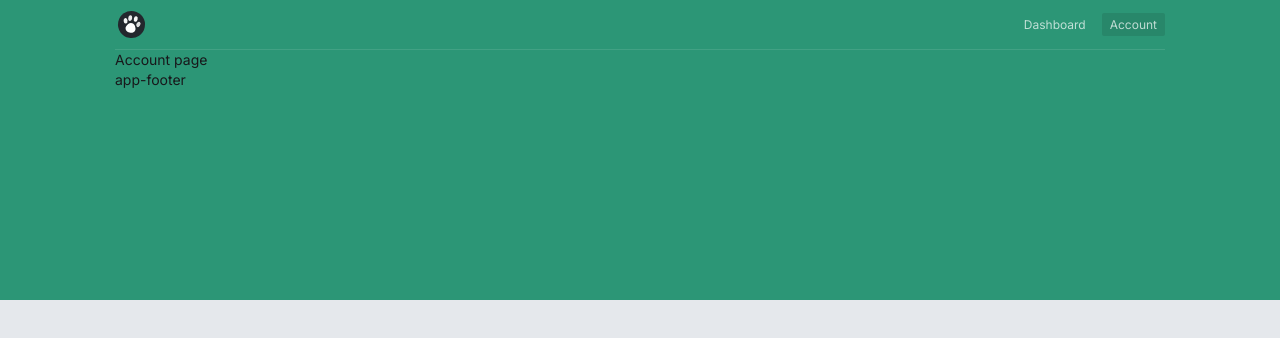
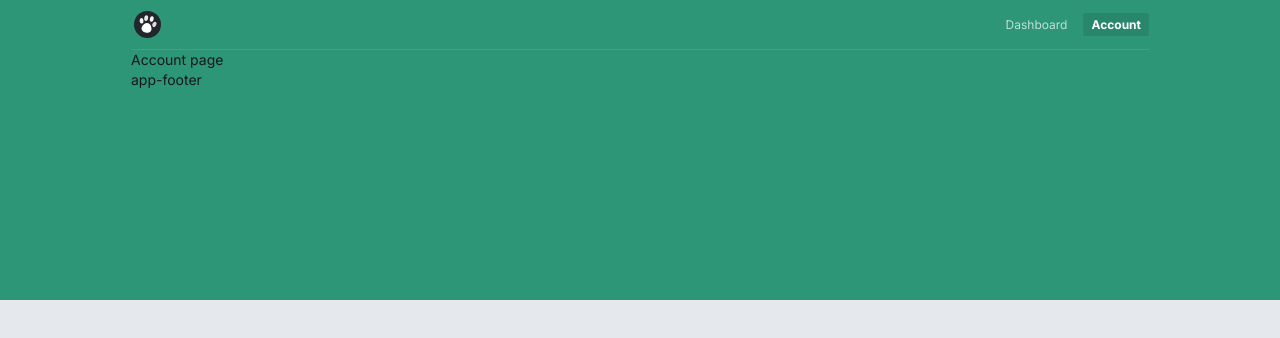
Before and after one commit to cherrydub/petcare, a Next.js app: page /app/account in a window 1280 px wide. Shown: the top 338 px of the page. Built offline with nearby package versions, Linux system fonts and the light colour scheme.

Commit message:
minor styling added for layout with padding

```diff
--- a/src/app/(app)/app/layout.tsx
+++ b/src/app/(app)/app/layout.tsx
@@ -6,7 +6,7 @@ export default function Layout({ children }: { children: React.ReactNode }) {
   return (
     <>
       <BackgroundPattern />
-      <div className="max-w-[1050px] mx-auto">
+      <div className="max-w-[1050px] mx-auto px-4">
         <AppHeader />
         {children}
         <AppFooter />
--- a/src/components/app-header.tsx
+++ b/src/components/app-header.tsx
@@ -30,7 +30,8 @@ export default function AppHeader() {
                 className={cn(
                   "text-white/70  rounded-sm px-2 py-1 hover:text-white focus:text-white transition ",
                   {
-                    "bg-black/10": activePathname === route.path,
+                    "bg-black/10 text-white font-bold":
+                      activePathname === route.path,
                   }
                 )}
                 href={route.path}
```
